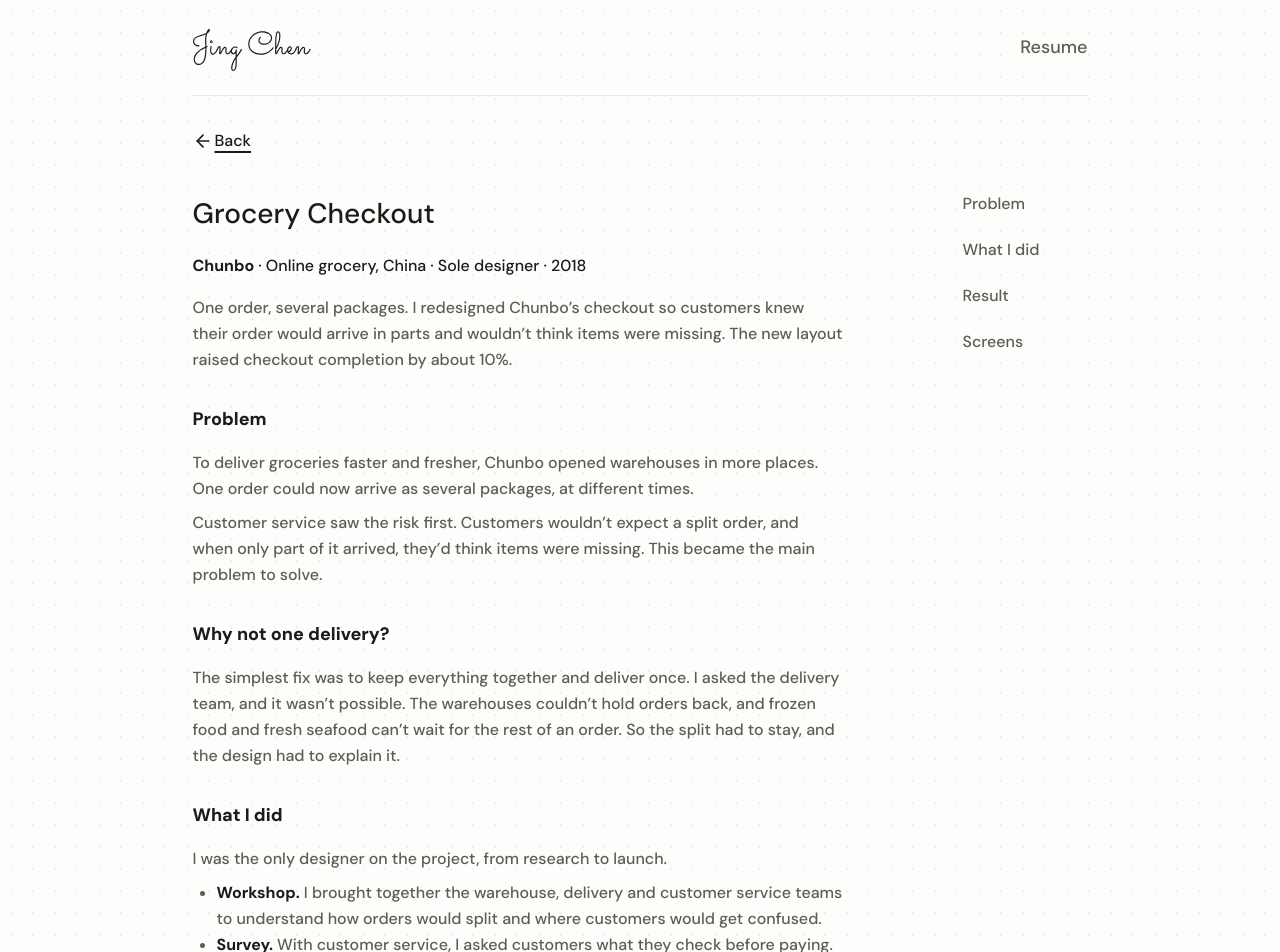
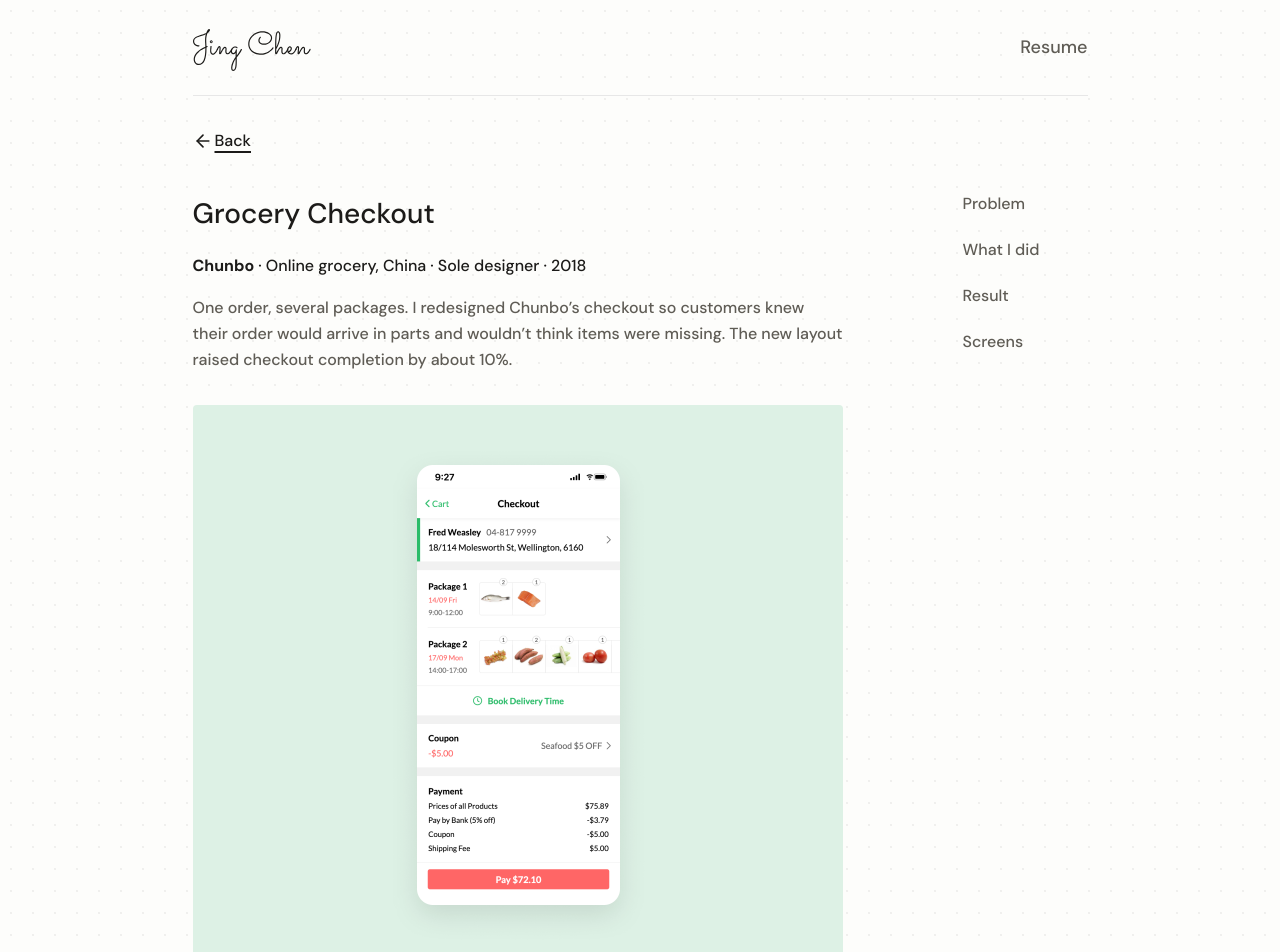
Before and after one commit to xixifish/personal-website, a Next.js app: page /design/chunbo-checkout in a window 1280 px wide. Shown: the top 952 px of the page. Built offline with nearby package versions, Linux system fonts and the light colour scheme.

Commit message:
Finish the img style in design case and put the screens into public

```diff
--- a/app/design/[slug]/page.module.css
+++ b/app/design/[slug]/page.module.css
@@ -82,6 +82,14 @@
   scroll-margin-top: var(--space-8);
 }
 
+.body img {
+  display: block;
+  width: 100%;
+  height: auto;
+  margin-top: var(--space-8);
+  border-radius: 4px;
+}
+
 .menu {
   grid-column: 2;
   grid-row: 1;
--- a/content/design/chunbo-checkout.mdx
+++ b/content/design/chunbo-checkout.mdx
@@ -1,6 +1,13 @@
+import checkoutAfter from "@/public/design/chunbo-checkout/checkout-02-after.png";
+import Image from "next/image";
+
 One order, several packages. I redesigned Chunbo’s checkout so customers knew their order would arrive in parts and wouldn’t think items were missing. The new layout raised checkout completion by about 10%.
 
-{/* Hero image: checkout with Package 1 and Package 2 */}
+<Image
+  src={checkoutAfter}
+  alt="Redesigned checkout: items grouped into Package 1 and Package 2, each with its own delivery date and time."
+  sizes="(max-width: 700px) 100vw, 650px"
+/>
 
 ## Problem
 
```
Also changed, not shown: public/design/chunbo-checkout/checkout-01-before.png (added), public/design/chunbo-checkout/checkout-02-after.png (added).
